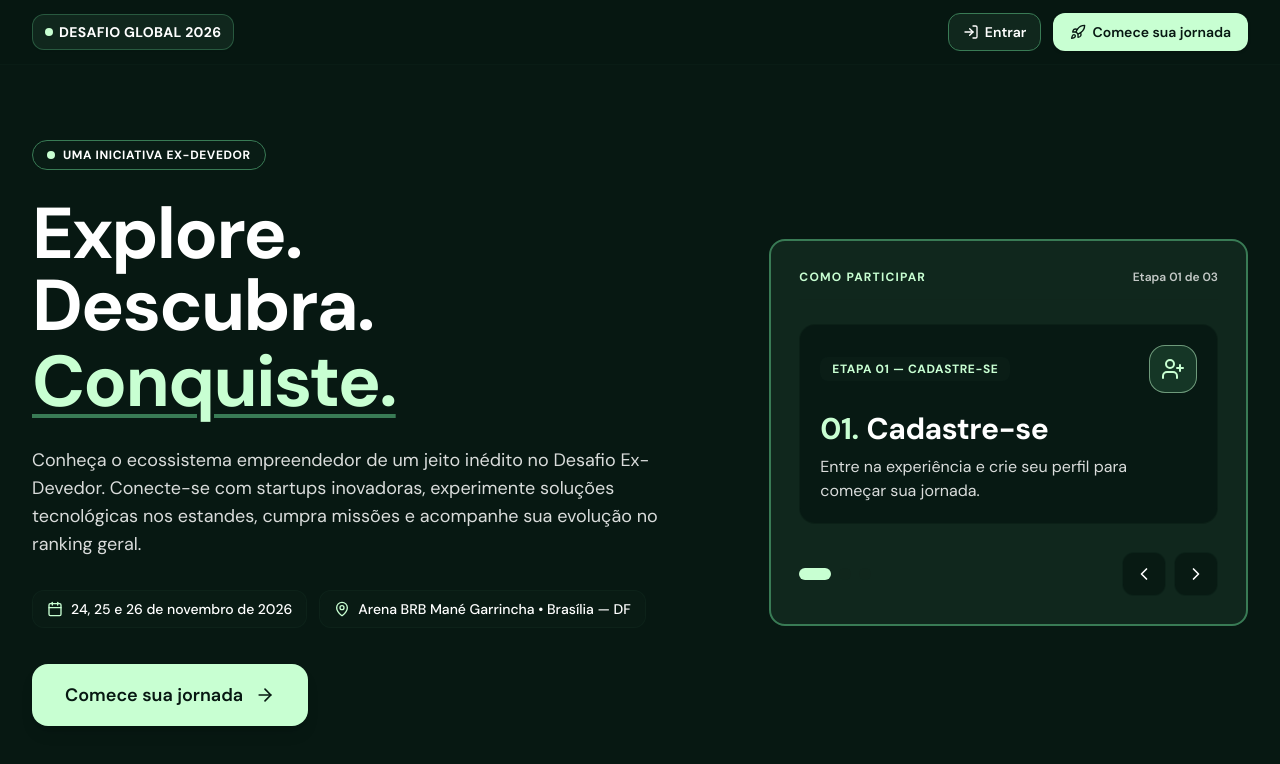
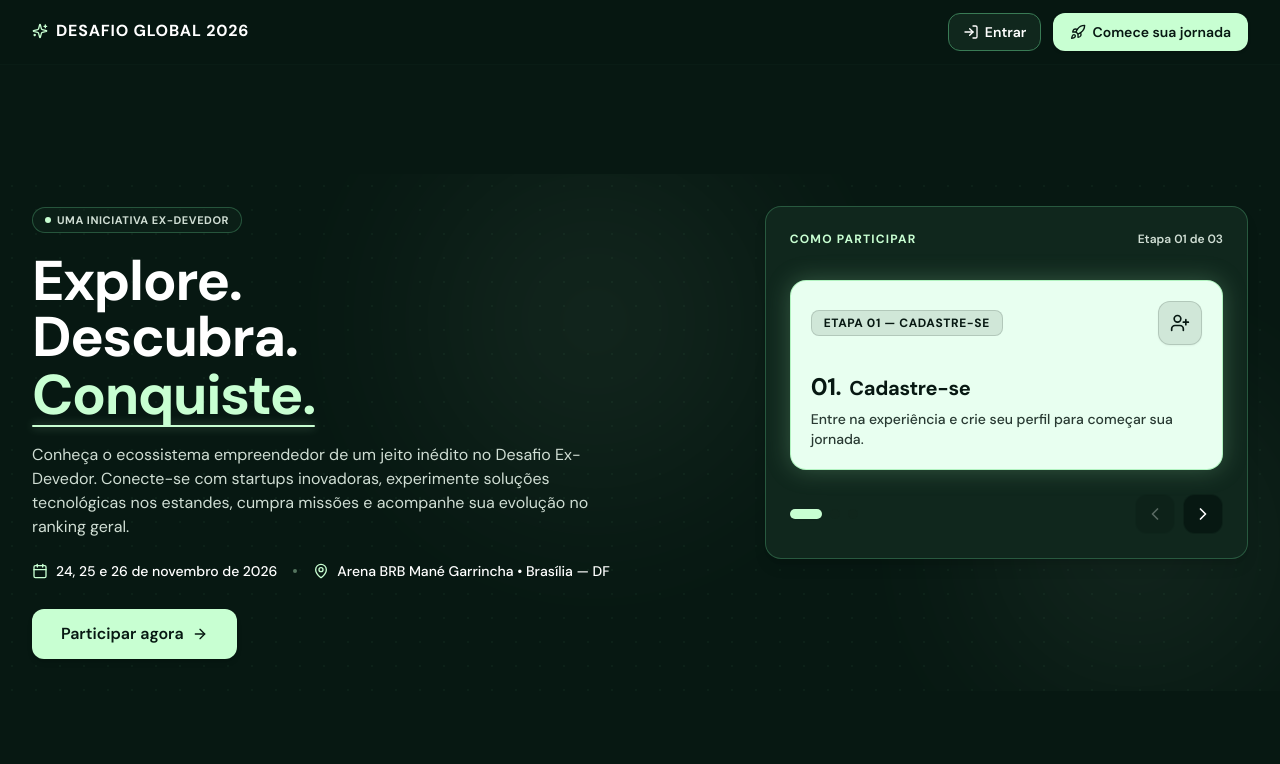
Before and after one commit to ruthromualdo/global, a React (Vite) app: page / in a window 1280 px wide. Shown: the top 764 px of the page. Built offline with nearby package versions, Linux system fonts and the light colour scheme; no server answers.

Commit message:
Atualiza identidade visual e landing page

```diff
--- a/src/assets/logos.tsx
+++ b/src/assets/logos.tsx
@@ -2,21 +2,12 @@ import React from 'react';
 import { Sparkles, Feather, Cpu, Orbit } from 'lucide-react';
 
 export const TutuBrandMark: React.FC<{ size?: 'sm' | 'md' | 'lg' }> = ({ size = 'md' }) => {
-  const pillDimensions =
-    size === 'sm'
-      ? 'h-8 px-2.5 text-xs'
-      : size === 'lg'
-      ? 'h-11 px-4 text-base'
-      : 'h-9 px-3 text-sm';
-
   return (
-    <div className="inline-flex items-center gap-2 sm:gap-2.5 select-none">
-      <div
-        className={`${pillDimensions} rounded-xl bg-tutu-secondary border border-tutu-blue/60 flex items-center justify-center font-display font-bold tracking-wide text-[#FFFFFF] shadow-sm`}
-      >
-        <span className="mr-1.5 w-2 h-2 rounded-full bg-[#C8FFD2] inline-block shadow-sm" />
-        <span>DESAFIO GLOBAL 2026</span>
-      </div>
+    <div className="inline-flex items-center gap-2 select-none">
+      <Sparkles className="w-4 h-4 text-tutu-lime shrink-0" />
+      <span className="font-display font-bold text-sm sm:text-base tracking-wider text-[#FFFFFF]">
+        DESAFIO GLOBAL 2026
+      </span>
     </div>
   );
 };
--- a/src/pages/LandingPage.tsx
+++ b/src/pages/LandingPage.tsx
@@ -110,54 +110,86 @@ export const LandingPage: React.FC = () => {
   const StepIcon = currentStep.icon;
 
   return (
-    <section className="w-full py-6 sm:py-12 lg:py-16">
-      <div className="max-w-7xl mx-auto px-3 sm:px-6 lg:px-8">
-        <div className="grid grid-cols-1 lg:grid-cols-12 gap-8 lg:gap-12 items-center">
-          {/* Lado Esquerdo: Marca, Chamada Principal e Botão de Conversão */}
-          <div className="lg:col-span-7 space-y-5 sm:space-y-7 min-w-0">
-            <div className="inline-flex items-center gap-2 px-3 sm:px-3.5 py-1.5 rounded-full bg-tutu-secondary/30 border border-tutu-blue text-[11px] sm:text-xs font-bold tracking-wider text-tutu-light uppercase max-w-full">
-              <span className="w-2 h-2 rounded-full bg-tutu-lime shrink-0" />
-              <span className="truncate">UMA INICIATIVA EX-DEVEDOR</span>
+    <section className="relative w-full py-4 sm:py-6 lg:py-8 overflow-hidden">
+      {/* 1. Fundo e Atmosfera: Padrão sutil + Brilhos radiais em verde menta */}
+      <div
+        aria-hidden="true"
+        className="absolute inset-0 pointer-events-none opacity-[0.09]"
+        style={{
+          backgroundImage: `radial-gradient(#397B55 1px, transparent 1px)`,
+          backgroundSize: '24px 24px',
+        }}
+      />
+      <div
+        aria-hidden="true"
+        className="absolute -top-32 left-1/4 w-[550px] h-[550px] rounded-full pointer-events-none blur-3xl opacity-[0.07]"
+        style={{
+          background: 'radial-gradient(circle, #C8FFD2 0%, transparent 70%)',
+        }}
+      />
+      <div
+        aria-hidden="true"
+        className="absolute top-1/4 -right-24 w-[480px] h-[480px] rounded-full pointer-events-none blur-3xl opacity-[0.07]"
+        style={{
+          background: 'radial-gradient(circle, #C8FFD2 0%, transparent 70%)',
+        }}
+      />
+
+      <div className="relative z-10 max-w-7xl mx-auto px-3 sm:px-6 lg:px-8">
+        <div className="grid grid-cols-1 lg:grid-cols-12 gap-6 lg:gap-10 items-start">
+          {/* Coluna Esquerda: Conteúdo Principal */}
+          <div className="lg:col-span-7 space-y-3.5 sm:space-y-4 lg:space-y-5 min-w-0">
+            {/* Topo: APENAS o badge em pílula "• UMA INICIATIVA EX-DEVEDOR" */}
+            <div className="inline-flex items-center gap-1.5 px-3 py-1 rounded-full bg-tutu-secondary/50 border border-tutu-blue/60 text-[10px] sm:text-[11px] font-bold tracking-wider text-tutu-muted uppercase">
+              <span className="w-1.5 h-1.5 rounded-full bg-tutu-lime shrink-0" />
+              <span>UMA INICIATIVA EX-DEVEDOR</span>
             </div>
 
-            <h1 className="font-display font-bold text-4xl sm:text-6xl lg:text-7xl tracking-tight text-tutu-light leading-[1.08]">
+            {/* Título Principal com Sublinhado Refinado em "Conquiste." */}
+            <h1 className="font-display font-bold text-3xl sm:text-5xl lg:text-[3.5rem] tracking-tight text-[#FFFFFF] leading-[1.08]">
               Explore.
               <span className="block">Descubra.</span>
-              <span className="block text-tutu-lime underline decoration-tutu-blue decoration-4 underline-offset-8 mt-1">
+              <span className="relative inline-block text-tutu-lime mt-0.5">
                 Conquiste.
+                <span
+                  aria-hidden="true"
+                  className="absolute left-0 -bottom-1 w-full h-[2.5px] bg-tutu-lime rounded-full shadow-[0_0_10px_rgba(200,255,210,0.45)]"
+                />
               </span>
             </h1>
 
-            <p className="text-sm sm:text-lg text-tutu-light/85 max-w-2xl leading-relaxed">
+            <p className="text-xs sm:text-sm lg:text-base text-tutu-muted max-w-xl leading-relaxed">
               Conheça o ecossistema empreendedor de um jeito inédito no Desafio Ex-Devedor. Conecte-se com startups inovadoras, experimente soluções tecnológicas nos estandes, cumpra missões e acompanhe sua evolução no ranking geral.
             </p>
 
-            {/* Event Metadata Pills */}
-            <div className="flex flex-col sm:flex-row sm:flex-wrap items-stretch sm:items-center gap-2.5 sm:gap-3 pt-1">
-              <div className="flex items-center gap-2 px-3.5 py-2.5 sm:py-2 rounded-xl bg-tutu-secondary/25 border border-tutu-secondary/60 text-xs sm:text-sm min-w-0">
+            {/* Data e Local: Sem bordas de caixa, alinhamento limpo */}
+            <div className="flex flex-col sm:flex-row sm:items-center gap-2.5 sm:gap-4 pt-0.5 text-xs sm:text-sm text-tutu-muted">
+              <div className="flex items-center gap-2 min-w-0">
                 <Calendar className="w-4 h-4 text-tutu-lime shrink-0" />
-                <span className="font-medium break-words">{eventSettings.dates}</span>
+                <span className="font-medium text-[#FFFFFF]">{eventSettings.dates}</span>
               </div>
-              <div className="flex items-center gap-2 px-3.5 py-2.5 sm:py-2 rounded-xl bg-tutu-secondary/25 border border-tutu-secondary/60 text-xs sm:text-sm min-w-0">
+              <span className="hidden sm:inline-block w-1 h-1 rounded-full bg-tutu-lime/40" />
+              <div className="flex items-center gap-2 min-w-0">
                 <MapPin className="w-4 h-4 text-tutu-lime shrink-0" />
-                <span className="font-medium break-words">
+                <span className="font-medium text-[#FFFFFF]">
                   {eventSettings.location} • {eventSettings.city}
                 </span>
               </div>
             </div>
 
+            {/* Botão CTA Principal */}
             <div className="pt-1 sm:pt-2">
               <Link
                 to="/cadastro"
-                className="w-full sm:w-auto px-8 py-4 rounded-2xl btn-tutu-lime text-base sm:text-lg inline-flex items-center justify-center gap-3 shadow-lg focus-visible:outline focus-visible:outline-2 focus-visible:outline-offset-2 focus-visible:outline-tutu-lime"
+                className="min-h-[46px] w-full sm:w-auto px-7 py-3 rounded-xl btn-tutu-lime text-sm sm:text-base font-semibold inline-flex items-center justify-center gap-2 shadow-md transition-all active:scale-[0.98] focus-visible:outline focus-visible:outline-2 focus-visible:outline-offset-2 focus-visible:outline-tutu-lime"
               >
-                <span>Comece sua jornada</span>
-                <ArrowRight className="w-5 h-5 shrink-0" />
+                <span>Participar agora</span>
+                <ArrowRight className="w-4 h-4 shrink-0" />
               </Link>
             </div>
           </div>
 
-          {/* Lado Direito: Painel Interativo "Como participar" */}
+          {/* Coluna Direita: Card Interativo "COMO PARTICIPAR" (Visual Original) */}
           <div className="lg:col-span-5 min-w-0">
             <div
               role="region"
@@ -166,55 +198,55 @@ export const LandingPage: React.FC = () => {
               onMouseEnter={() => setIsHoverPaused(true)}
               onMouseLeave={() => setIsHoverPaused(false)}
               onKeyDown={handlePanelKeyDown}
-              className="tutu-card p-4 sm:p-6 lg:p-7 border-2 border-tutu-blue flex flex-col justify-between space-y-5 sm:space-y-6 relative"
+              className="tutu-card p-4 sm:p-5 lg:p-6 border border-tutu-blue/60 flex flex-col justify-between space-y-4 sm:space-y-5 relative shadow-lg"
             >
-              {/* Topo do Painel: Título e Indicador de Etapa */}
-              <div className="flex items-center justify-between gap-2 border-b border-tutu-secondary/40 pb-3.5">
+              {/* Topo do Painel */}
+              <div className="flex items-center justify-between gap-2 border-b border-tutu-secondary/40 pb-3">
                 <span className="text-xs font-bold uppercase tracking-widest text-tutu-lime">
                   Como participar
                 </span>
-                <span className="text-xs font-semibold text-tutu-light/75 whitespace-nowrap">
+                <span className="text-xs font-semibold text-tutu-muted whitespace-nowrap">
                   Etapa {currentStep.number} de 03
                 </span>
               </div>
 
-              {/* Etapa Atual (1 por vez) */}
+              {/* Box Interno com Fundo Verde Menta Claro e Glow Sutil */}
               <div
                 key={currentStep.number}
                 aria-live={isAutoCycleActive ? 'off' : 'polite'}
-                className={`min-h-[180px] sm:min-h-[200px] flex flex-col justify-between p-4 sm:p-5 rounded-2xl bg-tutu-dark/85 border border-tutu-secondary/50 ${
+                className={`min-h-[175px] sm:min-h-[190px] flex flex-col justify-between p-4 sm:p-5 rounded-2xl bg-[#E8FFF0] border border-[#A4F0B5]/80 shadow-[0_0_25px_rgba(164,240,181,0.25)] ${
                   prefersReducedMotion ? '' : 'transition-opacity duration-300 ease-out'
                 }`}
               >
                 <div className="flex items-center justify-between gap-3">
-                  <span className="px-2.5 sm:px-3 py-1 rounded-lg bg-tutu-secondary/35 text-tutu-lime font-bold text-[11px] sm:text-xs tracking-wider uppercase break-words">
+                  <span className="px-2.5 sm:px-3 py-1 rounded-lg bg-[#071812]/10 border border-[#071812]/15 text-[#071812] font-bold text-[11px] sm:text-xs tracking-wider uppercase break-words">
                     {currentStep.label}
                   </span>
-                  <div className="w-11 h-11 sm:w-12 sm:h-12 rounded-2xl bg-tutu-blue/30 border border-tutu-lime/50 flex items-center justify-center text-tutu-lime shrink-0">
-                    <StepIcon className="w-5 h-5 sm:w-6 sm:h-6" />
+                  <div className="w-10 h-10 sm:w-11 sm:h-11 rounded-xl bg-[#071812]/10 border border-[#071812]/15 flex items-center justify-center text-[#071812] shrink-0 shadow-sm">
+                    <StepIcon className="w-5 h-5 sm:w-5 sm:h-5" />
                   </div>
                 </div>
 
-                <div className="space-y-2 mt-4">
+                <div className="space-y-1.5 mt-3">
                   <div className="flex items-baseline gap-2">
-                    <span className="font-display font-bold text-2xl sm:text-3xl text-tutu-lime shrink-0">
+                    <span className="font-display font-bold text-xl sm:text-2xl text-[#071812] shrink-0">
                       {currentStep.number}.
                     </span>
-                    <h2 className="font-display font-bold text-xl sm:text-3xl text-tutu-light break-words">
+                    <h2 className="font-display font-bold text-lg sm:text-xl text-[#071812] break-words">
                       {currentStep.title}
                     </h2>
                   </div>
-                  <p className="text-sm sm:text-base text-tutu-light/85 leading-relaxed">
+                  <p className="text-xs sm:text-sm text-[#071812]/85 font-medium leading-relaxed">
                     {currentStep.description}
                   </p>
                 </div>
               </div>
 
-              {/* Controles de Navegação: Indicadores de Posição (3 etapas) + Setas */}
+              {/* Rodapé: Indicador de Barra Única Verde Menta à esquerda + Setas à direita */}
               <div className="flex items-center justify-between gap-4 pt-1">
-                {/* 3 Indicadores de Posição */}
+                {/* Indicador de Barra Única Verde Menta */}
                 <div
-                  className="flex items-center gap-2"
+                  className="flex items-center gap-1.5 sm:gap-2"
                   role="tablist"
                   aria-label="Selecionar etapa"
                 >
@@ -228,23 +260,27 @@ export const LandingPage: React.FC = () => {
                         aria-selected={isActive}
                         aria-label={`Ir para ${step.label}`}
                         onClick={() => handleSelectStep(idx)}
-                        className={`h-3 rounded-full transition-all focus-visible:outline focus-visible:outline-2 focus-visible:outline-offset-2 focus-visible:outline-tutu-lime ${
+                        className={`h-2.5 rounded-full transition-all focus-visible:outline focus-visible:outline-2 focus-visible:outline-offset-2 focus-visible:outline-tutu-lime ${
                           isActive
-                            ? 'w-8 bg-tutu-lime'
-                            : 'w-3 bg-tutu-secondary/60 hover:bg-tutu-blue'
+                            ? 'w-8 bg-tutu-lime shadow-sm'
+                            : 'w-2.5 bg-tutu-secondary/60 hover:bg-tutu-blue'
                         }`}
                       />
                     );
                   })}
                 </div>
 
-                {/* Setas de Navegação Manual (Área de toque 44x44px) */}
+                {/* Setas de Navegação Manual */}
                 <div className="flex items-center gap-2">
                   <button
                     type="button"
                     onClick={handlePrev}
                     aria-label="Etapa anterior"
-                    className="w-11 h-11 rounded-xl bg-tutu-dark/80 hover:bg-tutu-blue/40 border border-tutu-secondary/60 flex items-center justify-center text-tutu-light transition-colors focus-visible:outline focus-visible:outline-2 focus-visible:outline-tutu-lime"
+                    className={`w-10 h-10 rounded-xl bg-tutu-dark border border-tutu-secondary/60 flex items-center justify-center text-tutu-light transition-all focus-visible:outline focus-visible:outline-2 focus-visible:outline-tutu-lime ${
+                      currentIndex === 0
+                        ? 'opacity-30 cursor-default'
+                        : 'opacity-100 hover:bg-tutu-secondary hover:border-tutu-lime/40'
+                    }`}
                   >
                     <ChevronLeft className="w-5 h-5" />
                   </button>
@@ -252,7 +288,7 @@ export const LandingPage: React.FC = () => {
                     type="button"
                     onClick={handleNext}
                     aria-label="Próxima etapa"
-                    className="w-11 h-11 rounded-xl bg-tutu-dark/80 hover:bg-tutu-blue/40 border border-tutu-secondary/60 flex items-center justify-center text-tutu-light transition-colors focus-visible:outline focus-visible:outline-2 focus-visible:outline-tutu-lime"
+                    className="w-10 h-10 rounded-xl bg-tutu-dark border border-tutu-secondary/60 flex items-center justify-center text-tutu-light opacity-100 hover:bg-tutu-secondary hover:border-tutu-lime/40 transition-all focus-visible:outline focus-visible:outline-2 focus-visible:outline-tutu-lime"
                   >
                     <ChevronRight className="w-5 h-5" />
                   </button>
```
